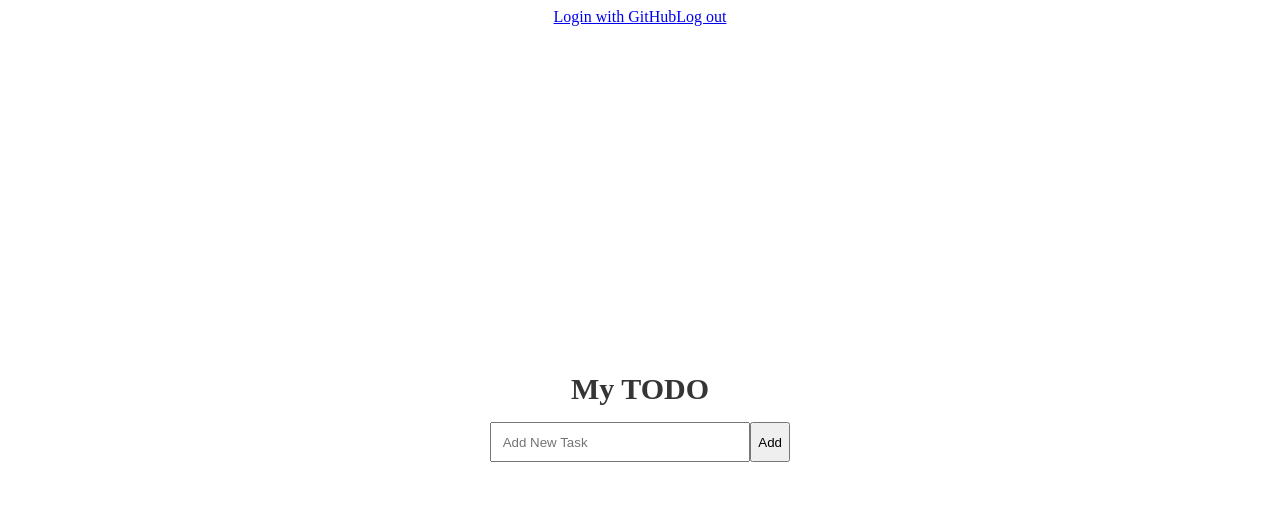
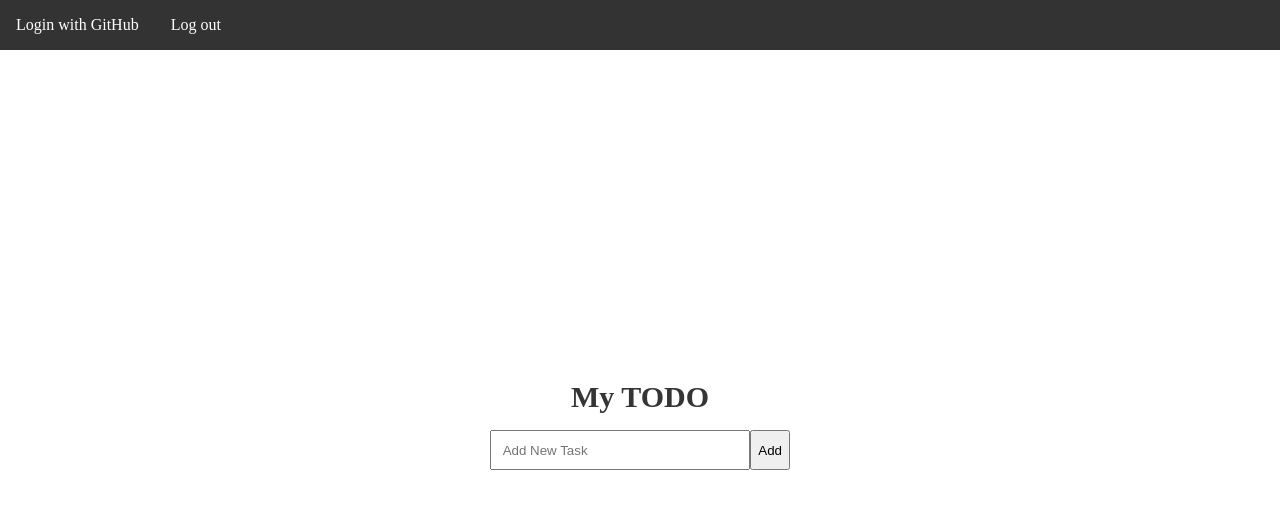
Before and after one commit to tagazok/test-swa, a plain HTML site: page www/index.html in a window 1280 px wide. Drawn offline with Linux system fonts and the light colour scheme; no server answers.

Commit message:
fix payload

```diff
--- a/api/tasks/index.js
+++ b/api/tasks/index.js
@@ -12,6 +12,7 @@ module.exports = async function (context, req) {
             task: {
                 id: 1,
                 userId: user.userId,
+                status: 'open',
                 label: task
             }
         }
--- a/www/app.js
+++ b/www/app.js
@@ -26,7 +26,7 @@ taskform.addEventListener('submit', async (e) => {
         headers: {
             'Content-Type': 'application/json'
         },
-        body: JSON.parse({label: task})
+        body: JSON.parse({label: newTaskInputnewTaskInput.value})
     });
     const payload = await response.json();
     console.log(payload);
--- a/www/style.css
+++ b/www/style.css
@@ -8,13 +8,26 @@ body {
     align-items: center;
     overflow: hidden;
     flex-direction: column;
-
+    padding: 0;
+    margin: 0;
 }
 
 nav {
     display: flex;
     flex-direction: row;
+    background-color: #333;
+    padding: 1em;
+    width: 100%;
 }
+
+
+nav a {
+    text-decoration: none;
+    color: #fff;
+    padding: 0 1em;
+}
+
+
 
 .container {
     padding: 30px;
```
